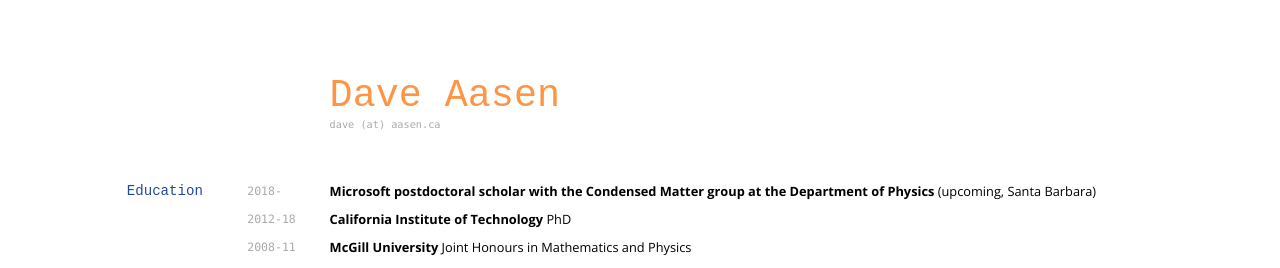
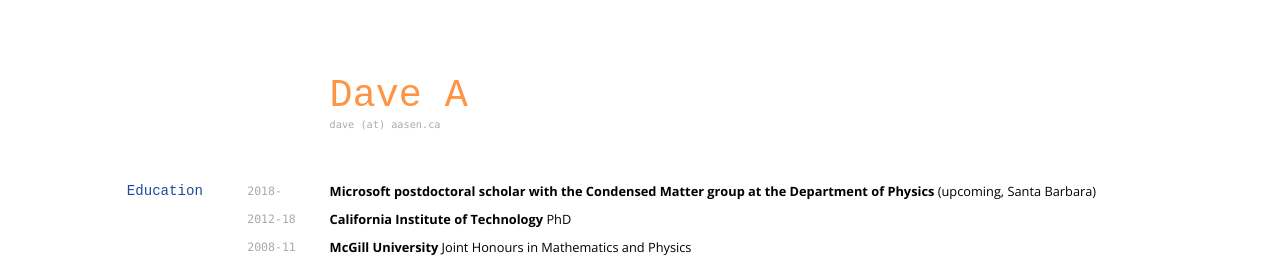
Before and after one commit to davidaasen/davidaasen.github.io, a Jekyll site: the page built from CVprime.md, in a window 1280 px wide. Shown: the top 268 px of the page. Built offline with Jekyll 4.4.1, drawn with Linux system fonts in a browser that asks for light colours; nearby versions of some CDN libraries.

Commit message:
Update CVprime.md

```diff
--- a/CVprime.md
+++ b/CVprime.md
@@ -3,7 +3,7 @@ layout: cv
 title: David Aasen's CV
 ---
 
-# [Dave Aasen](./)
+# [Dave A](./)
 
 <div id="webaddress">
 <a href="dave@aasen.ca">dave (at) aasen.ca</a>
```
